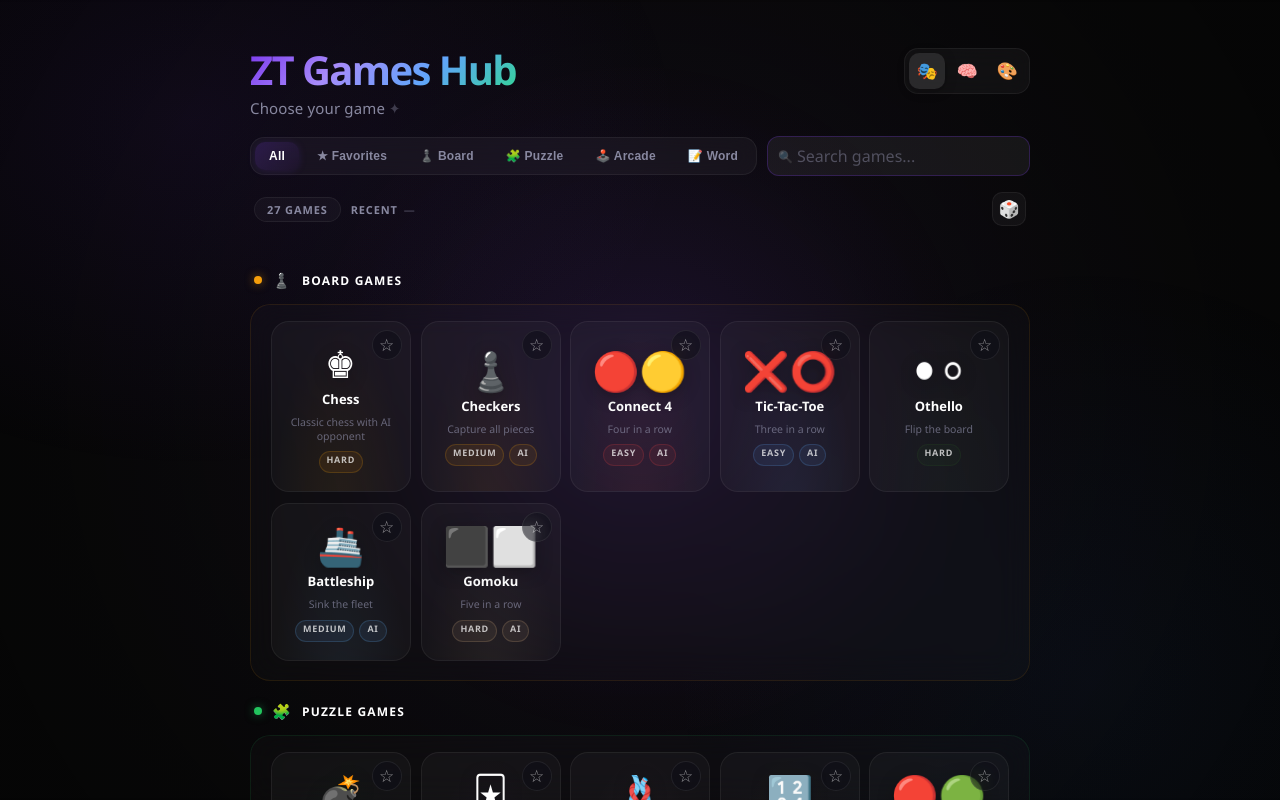
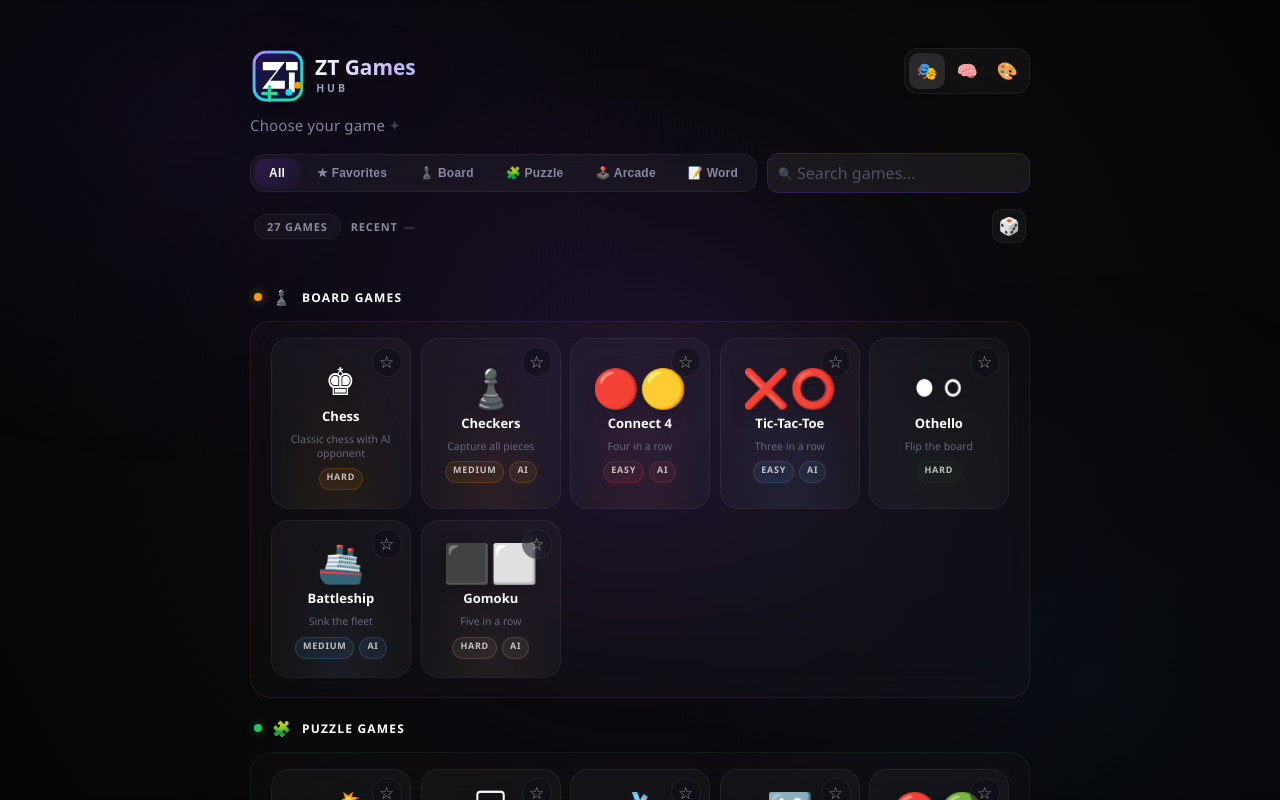
Before and after one commit to ziretek/zt-games-hub, a website built with Vite: page index.html in a window 1280 px wide. Built offline with nearby package versions, Linux system fonts and the light colour scheme; animation ran at ten frames a second.

Commit message:
Add refreshed ZT Games Hub branding

```diff
--- a/index.html
+++ b/index.html
@@ -22,7 +22,9 @@
         <div class="hub-header">
             <div class="hub-header-top">
                 <div>
-                    <h1>ZT Games Hub</h1>
+                    <h1 class="brand-lockup">
+                        <img src="logo.svg" alt="ZT Games Hub" width="210" height="48">
+                    </h1>
                     <p>Choose your game</p>
                 </div>
                 <div class="theme-switcher" role="radiogroup" aria-label="Background theme">
--- a/style.css
+++ b/style.css
@@ -120,17 +120,19 @@ button:active { transform: scale(0.95); }
     margin-bottom: 18px;
 }
 
-.hub-header h1 {
-    font-size: 40px;
-    font-weight: 900;
-    background: linear-gradient(135deg, var(--primary), #a78bfa, #60a5fa, #34d399);
-    -webkit-background-clip: text;
-    -webkit-text-fill-color: transparent;
+.brand-lockup {
     cursor: pointer;
-    background-clip: text;
-    letter-spacing: -0.04em;
-    text-align: left;
-    line-height: 1.1;
+    display: inline-flex;
+    align-items: center;
+    width: min(100%, 244px);
+    min-height: 56px;
+}
+
+.brand-lockup img {
+    display: block;
+    width: 100%;
+    height: auto;
+    filter: drop-shadow(0 10px 24px rgba(0, 0, 0, 0.45));
 }
 
 .hub-header p {
@@ -1154,7 +1156,7 @@ canvas {
 /* ====== Responsive ====== */
 @media (max-width: 720px) {
     .hub-header { max-width: 100%; padding-top: 6px; }
-    .hub-header h1 { font-size: 32px; }
+    .brand-lockup { width: min(100%, 230px); }
     .hub-header p { font-size: 14px; }
     .hub-header-top { flex-direction: column; gap: 12px; align-items: stretch; }
     .theme-switcher { align-self: flex-end; }
@@ -1192,7 +1194,7 @@ canvas {
 }
 
 @media (max-width: 560px) {
-    .hub-header h1 { font-size: 26px; }
+    .brand-lockup { width: min(100%, 210px); min-height: 50px; }
     .hub-header p { font-size: 13px; }
     .category-inner { padding: 12px 10px 14px; }
     .game-cards { grid-template-columns: repeat(3, 1fr); gap: 8px; }
```
Also changed, not shown: public/favicon.svg, public/icon-192.svg, public/icon-512.svg, public/logo.svg (added).
